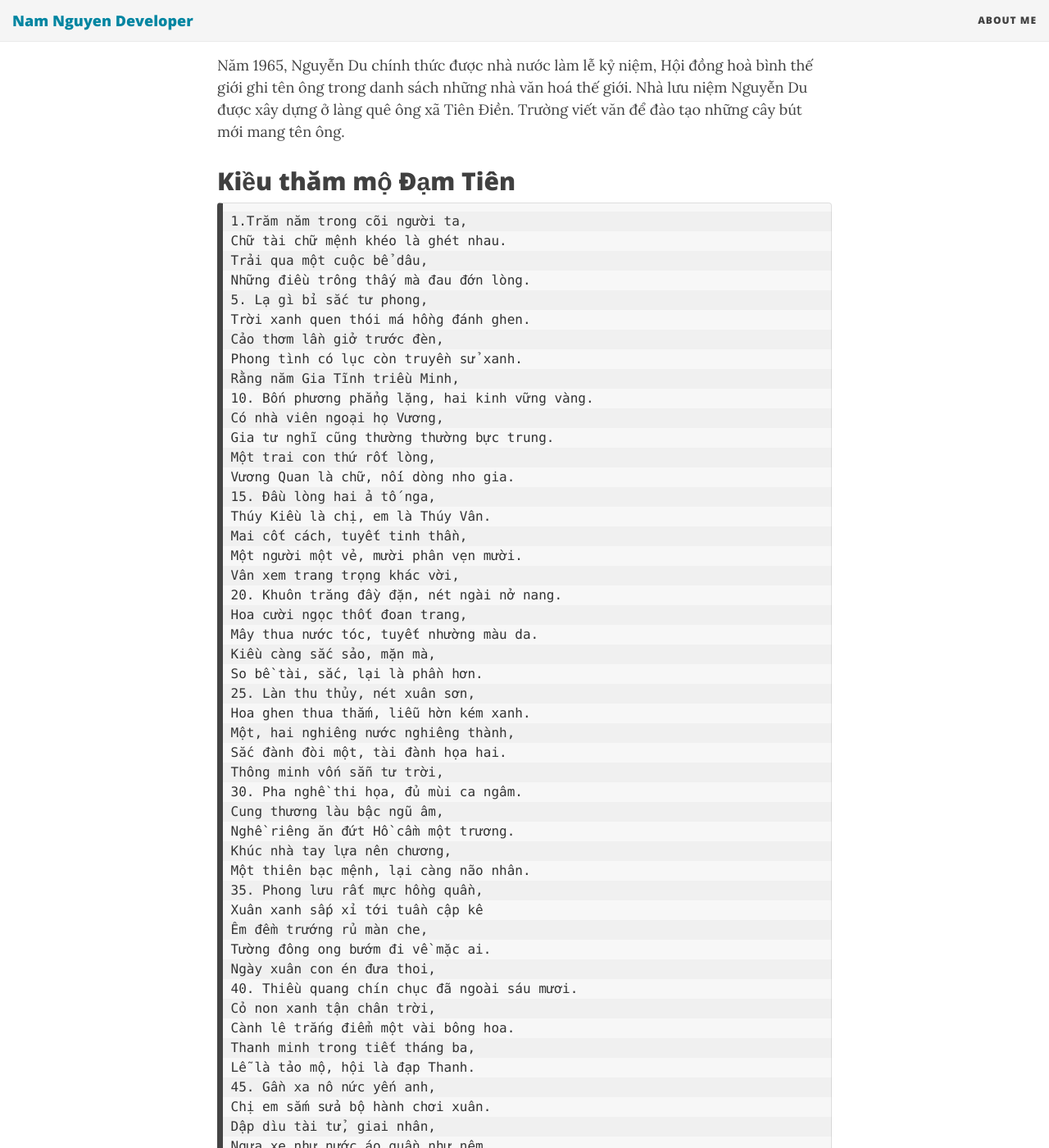
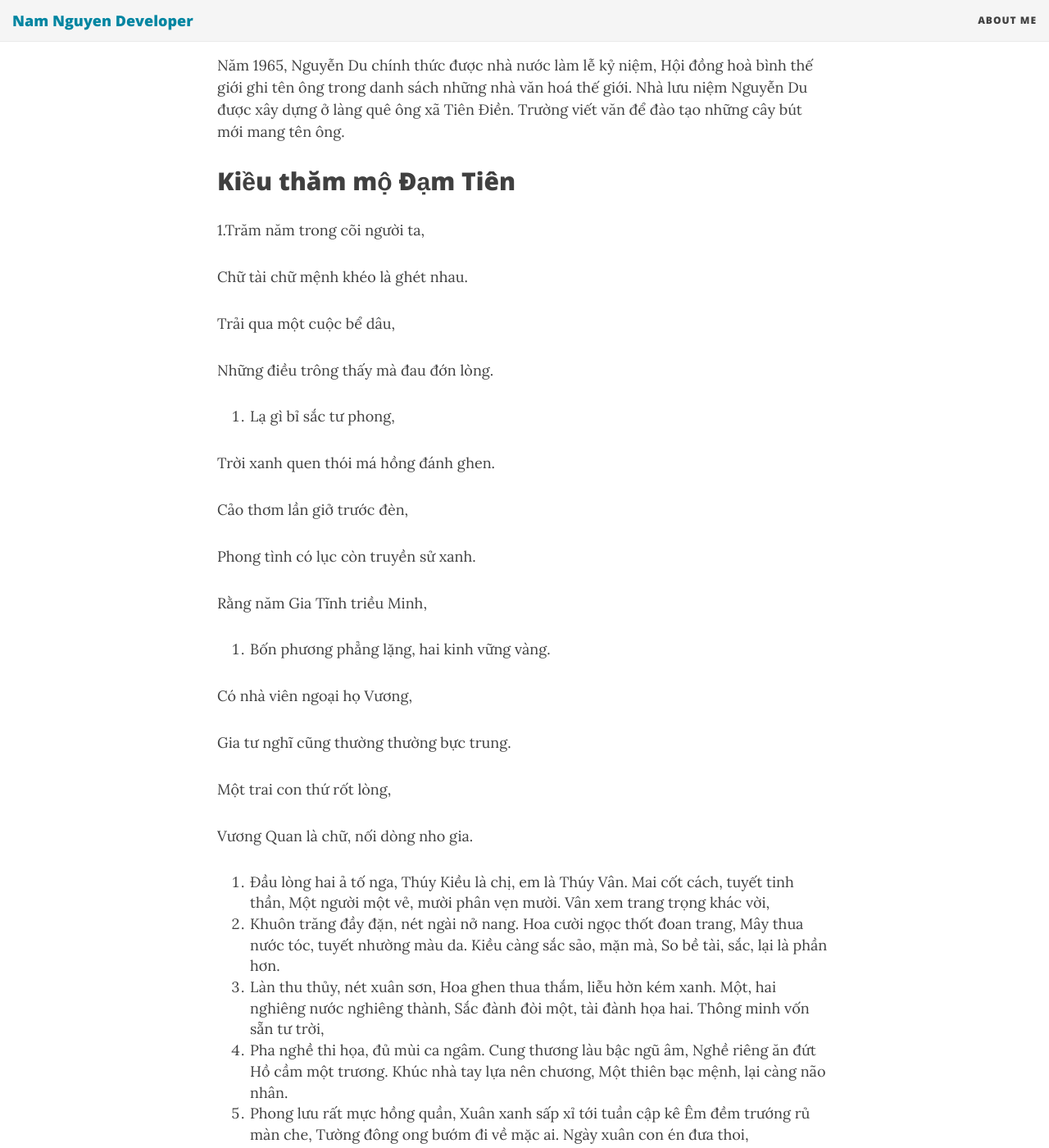
Before and after one commit to namndev/namndev.github.io, a Jekyll site: the page built from _posts/2019-11-20-truyen-kieu.md, in a window 1280 px wide and 1400 px high, scrolled down 2001 px. Shown: the whole window at 82% size. Built offline with Jekyll 4.4.1, drawn with Linux system fonts in a browser that asks for light colours; nearby versions of some CDN libraries; some of the changed text lies outside the part shown.

Commit message:
truyen kieu

````diff
--- a/_posts/2019-11-20-truyen-kieu.md
+++ b/_posts/2019-11-20-truyen-kieu.md
@@ -6,7 +6,7 @@ comments: true
 ---
 
 <h1 align="center">
-    <img alt="" title="Lumen" src="./img/kieu.gif" width="160" />
+    <img alt="" title="Kieu" src="./img/kieu.gif" width="160" />
    </br>
     Truyện Kiều
 </h1>
@@ -43,21 +43,34 @@ Năm 1965, Nguyễn Du chính thức được nhà nước làm lễ kỷ niệm
 <a name="kieu-tham-mo-dam-tien"></a>
 ## Kiều thăm mộ Đạm Tiên
 
-```
 1.Trăm năm trong cõi người ta,
+
 Chữ tài chữ mệnh khéo là ghét nhau.
+
 Trải qua một cuộc bể dâu,
+
 Những điều trông thấy mà đau đớn lòng.
+
 5. Lạ gì bỉ sắc tư phong,
+
 Trời xanh quen thói má hồng đánh ghen.
+
 Cảo thơm lần giở trước đèn,
+
 Phong tình có lục còn truyền sử xanh.
+
 Rằng năm Gia Tĩnh triều Minh,
+
 10. Bốn phương phẳng lặng, hai kinh vững vàng.
+
 Có nhà viên ngoại họ Vương,
+
 Gia tư nghĩ cũng thường thường bực trung.
+
 Một trai con thứ rốt lòng,
+
 Vương Quan là chữ, nối dòng nho gia.
+
 15. Đầu lòng hai ả tố nga,
 Thúy Kiều là chị, em là Thúy Vân.
 Mai cốt cách, tuyết tinh thần,
@@ -242,54 +255,62 @@ Dưới dòng nước chảy bên trên có cầu.
 Mấy lòng hạ cố đến nhau,
 Mấy lời hạ tứ ném châu gieo vàng.
 Vâng trình hội chủ xem tường,
+
 200. Mà sao trong sổ đoạn trường có tên.
 Âu đành quả kiếp nhân duyên,
 Cùng người một hội, một thuyền đâu xa!
 Này mười bài mới mới ra,
 Câu thần lại mượn bút hoa vẽ vời.
+
 205. Kiều vâng lĩnh ý đề bài,
 Tay tiên một vẫy đủ mười khúc ngâm.
 Xem thơ nức nở khen thầm:
 Giá đành tú khẩu cẩm tâm khác thường
 Ví đem vào tập đoạn Trường
+
 210. Thì treo giải nhất chi nhường cho ai.
 Thềm hoa khách đã trở hài,
 Nàng còn cầm lại một hai tự tình.
 Gió đâu xịch bức mành mành,
 Tỉnh ra mới biết rằng mình chiêm bao.
+
 215. Trông theo nào thấy đâu nào
 Hương thừa dường hãy ra vào đâu đây.
 Một mình lưỡng lự canh chầy,
 Đường xa nghĩ nỗi sau này mà kinh.
 Hoa trôi bèo dạt đã đành,
+
 220. Biết duyên mình, biết phận mình thế thôi !
 Nỗi riêng lớp lớp sóng dồi,
 Nghĩ đòi cơn lại sụt sùi đòi cơn.
 Giọng Kiều rền rĩ trướng loan,
 Nhà Huyên chợt tỉnh hỏi: Cơn cớ gì ?
+
 225. Cớ sao trằn trọc canh khuya,
 Màu hoa lê hãy dầm dề giọt mưa ?
 Thưa rằng: Chút phận ngây thơ,
 Dưỡng sinh đôi nợ tóc tơ chưa đền.
 Buổi ngày chơi mả đạm Tiên,
-230.. Nhắp đi thoắt thấy ứng liền chiêm bao.
+
+230. Nhắp đi thoắt thấy ứng liền chiêm bao.
 đoạn trường là số thế nào,
 Bài ra thế ấy, vịnh vào thế kia.
 Cứ trong mộng triệu mà suy,
 Phận con thôi có ra gì mai sau !
+
 235. Dạy rằng: Mộng triệu cớ đâu,
 Bỗng không mua não chuốc sầu nghĩ nao.
 Vâng lời khuyên giải thấp cao,
 Chưa xong điều nghĩ đã dào mạch Tương.
 Ngoài song thỏ thẻ oanh vàng,
+
 240. Nách tường bông liễu bay ngang trước mành.
 Hiên tà gác bóng chênh chênh,
 Nỗi riêng, riêng trạnh tấc riêng một mình.
 Cho hay là thói hữu tình,
 Đố ai gỡ mối tơ mành cho xong.
-```
 
-_Chú giải:_
+> _Chú giải:_
 
 ```
 2. Người có tài thì thường gặp mệnh bạc, hình như Tài, mệnh ghét nhau, xung khắc với nhau, hễ được hơn cái này thì phải kém cái kia.
````
